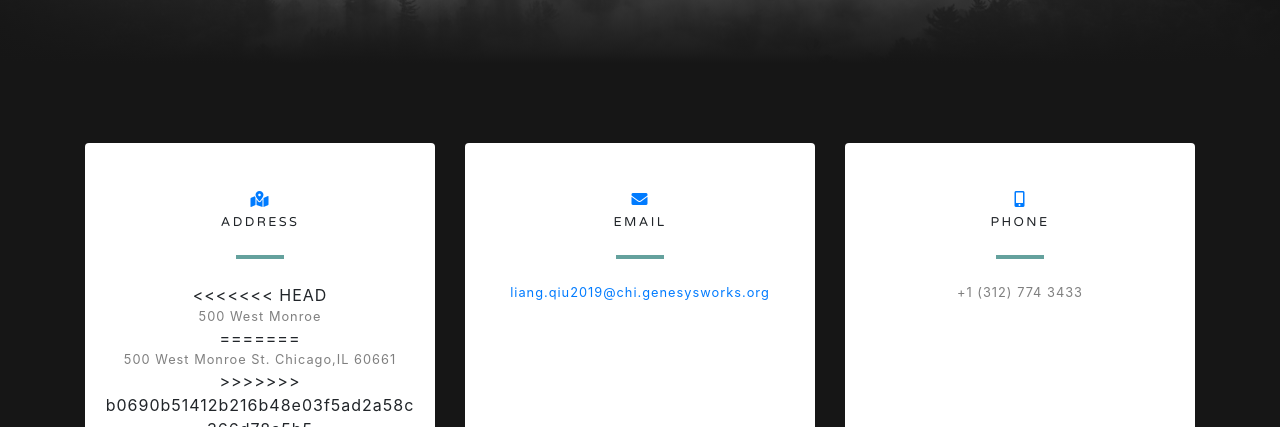
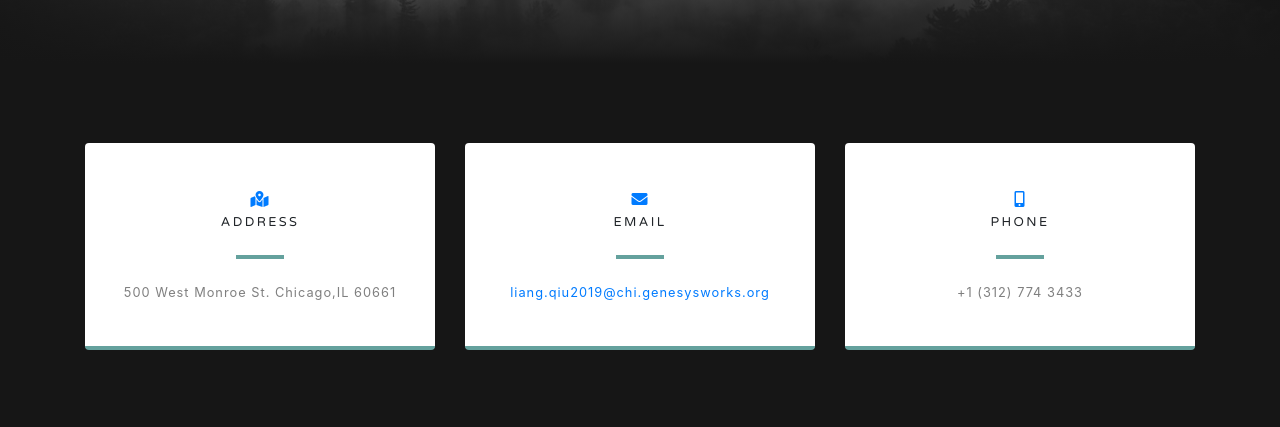
Before and after one commit to liangqiu19/Portfolio, a website with bundled scripts: page index.html in a window 1280 px wide. Shown: the part 4150-4577 px from the top of the page. Built offline with nearby package versions, Linux system fonts and the light colour scheme.

Commit message:
Update index.html

```diff
--- a/index.html
+++ b/index.html
@@ -195,11 +195,7 @@ Your browser does not support the video tag.
               <i class="fas fa-map-marked-alt text-primary mb-2"></i>
               <h4 class="text-uppercase m-0">Address</h4>
               <hr class="my-4">
-<<<<<<< HEAD
-              <div class="small text-black-50">500 West Monroe</div>
-=======
               <div class="small text-black-50">500 West Monroe St. Chicago,IL 60661</div>
->>>>>>> b0690b51412b216b48e03f5ad2a58c366d78a5b5
             </div>
           </div>
         </div>
```
